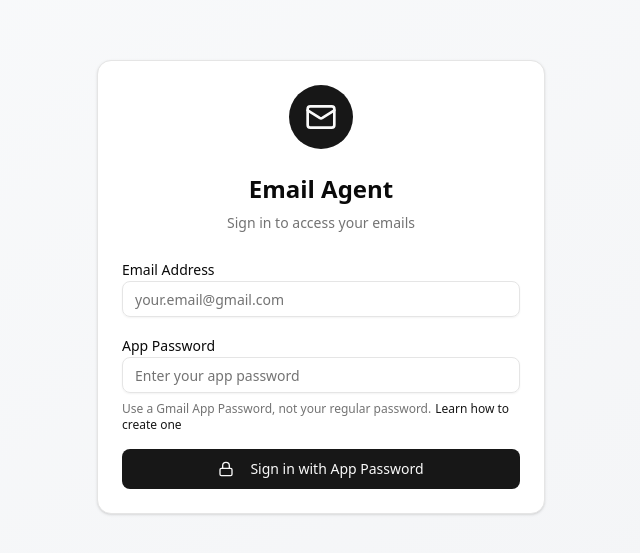
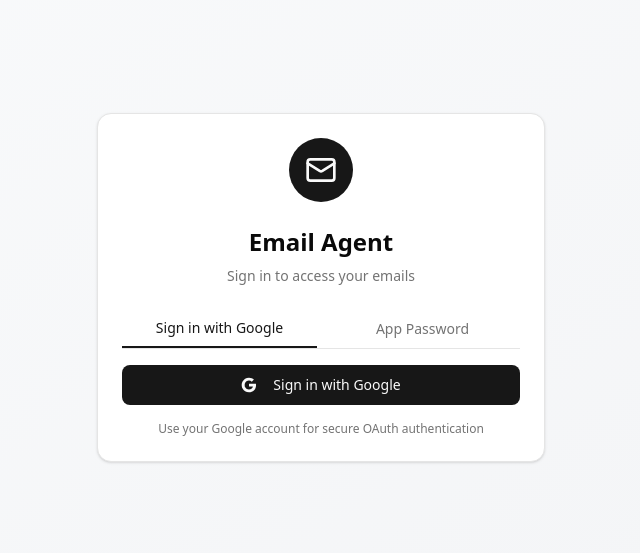
Before and after one commit to biddut29/email-agent, a Next.js app in the folder Frontend/: page /login in a window 1280 px wide. Shown: the part 113-666 px from the top of the page, without its empty margins (319-959 px from the left). Built offline with nearby package versions, Linux system fonts and the light colour scheme; no server answers.

Commit message:
Remove automatic switching to password login - keep SSO option always visible

```diff
--- a/Frontend/app/login/page.tsx
+++ b/Frontend/app/login/page.tsx
@@ -40,16 +40,10 @@
       .then(data => {
         const isAvailable = data.oauth_available === true;
         setOauthAvailable(isAvailable);
-        // If OAuth is not available and we're on SSO, switch to password login
-        if (!isAvailable) {
-          setLoginMethod('password');
-        }
       })
       .catch(() => {
         // If check fails, assume OAuth is not available
         setOauthAvailable(false);
-        // Switch to password login
-        setLoginMethod('password');
       });
   }, [router]);
 
@@ -66,13 +60,11 @@
       } else {
         // OAuth not available, show helpful message
         setError(data.message || 'Google OAuth is not configured. Please use App Password login instead.');
-        setLoginMethod('password'); // Switch to password login
         setLoading(false);
       }
     } catch (error) {
       console.error('Login error:', error);
       setError('Failed to connect to server. Please use App Password login instead.');
-      setLoginMethod('password'); // Switch to password login
       setLoading(false);
     }
   };
@@ -117,7 +109,6 @@
         </CardHeader>
         <CardContent className="space-y-4">
           {/* Login Method Tabs */}
-          {oauthAvailable && (
           <div className="flex gap-2 border-b">
             <button
               onClick={() => {
@@ -146,7 +137,6 @@
               App Password
             </button>
           </div>
-          )}
 
           {/* Error Message */}
           {error && (
@@ -156,7 +146,7 @@
           )}
 
           {/* SSO Login */}
-          {loginMethod === 'sso' && oauthAvailable && (
+          {loginMethod === 'sso' && (
             <div className="space-y-4">
               <Button
                 onClick={handleGoogleLogin}
```
Lines whose indentation alone changed are shown as unchanged.
